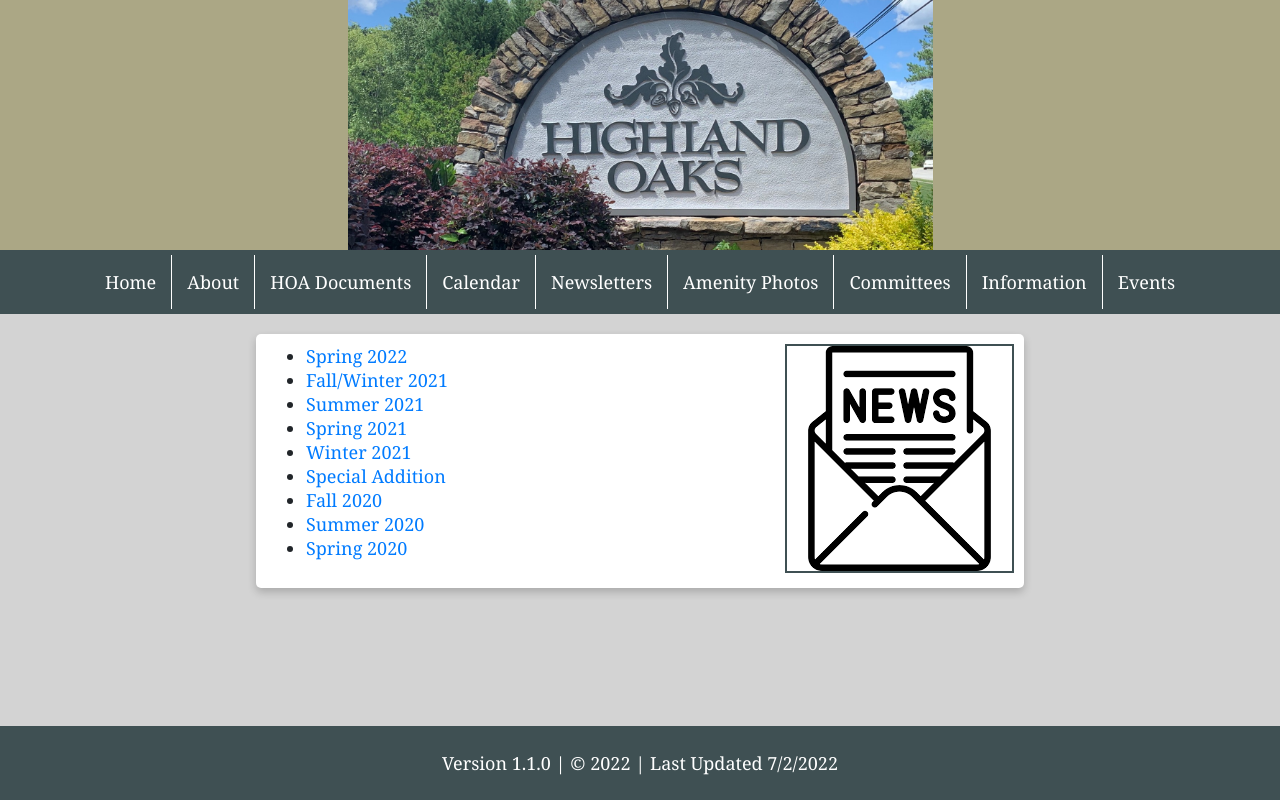
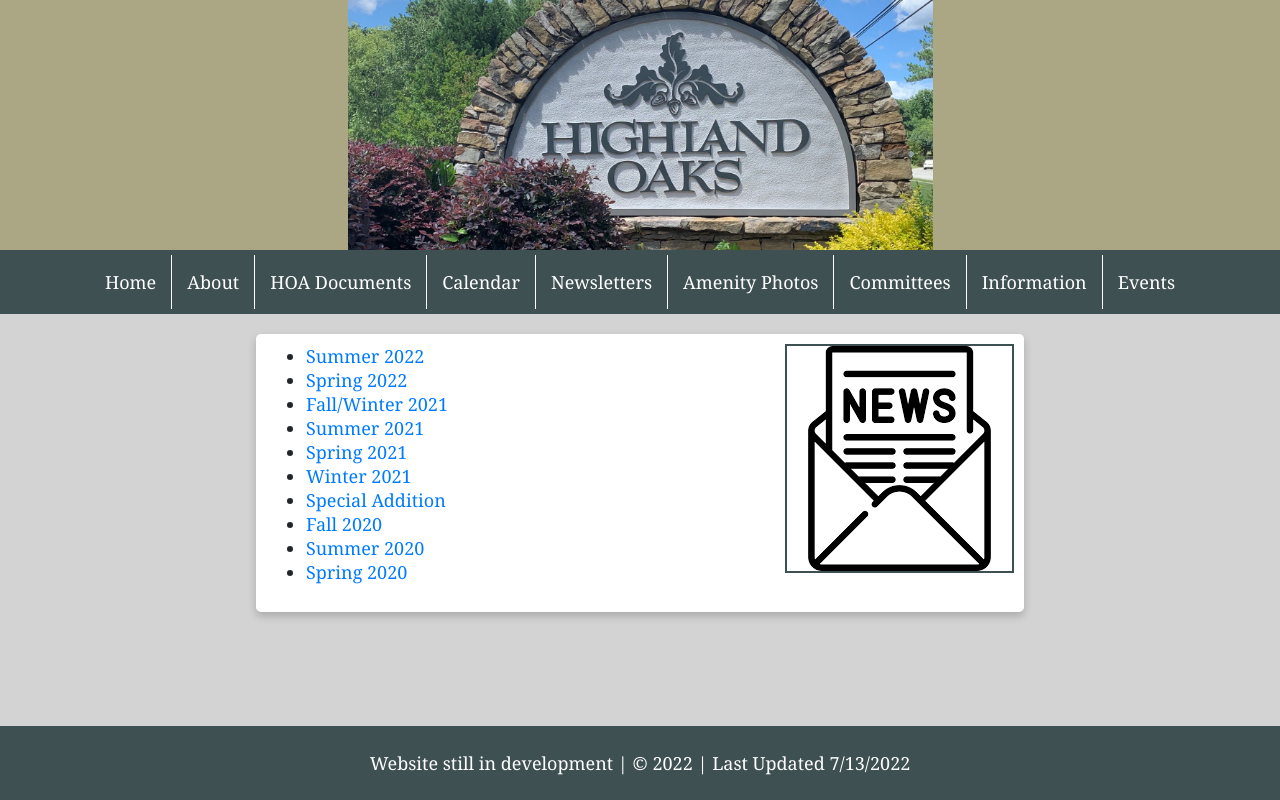
Before and after one commit to dseeler/HighlandOaks, an Angular app: page /Newsletters in a window 1280 px wide. Built offline with nearby package versions, Linux system fonts and the light colour scheme; a web font is replaced by a local one.

Commit message:
Jul 13 Update

```diff
--- a/src/app/footer/footer.component.html
+++ b/src/app/footer/footer.component.html
@@ -1 +1 @@
-<footer>Version 1.1.0 | &copy; 2022 | Last Updated 7/2/2022</footer>
+<footer>Website still in development | &copy; 2022 | Last Updated 7/13/2022</footer>
--- a/src/app/newsletters/newsletters.component.html
+++ b/src/app/newsletters/newsletters.component.html
@@ -1,5 +1,8 @@
 <article>
   <ul style="display: inline-block;">
+    <li>
+      <a href="/assets/documents/HOA May 2022.pdf" target="_blank">Summer 2022</a>
+    </li>
     <li>
       <a href="/assets/documents/HOA Feb 2022.pdf" target="_blank">Spring 2022</a>
     </li>
```
Also changed, not shown: 1 other file (tests, documents, lock files or other folders).
